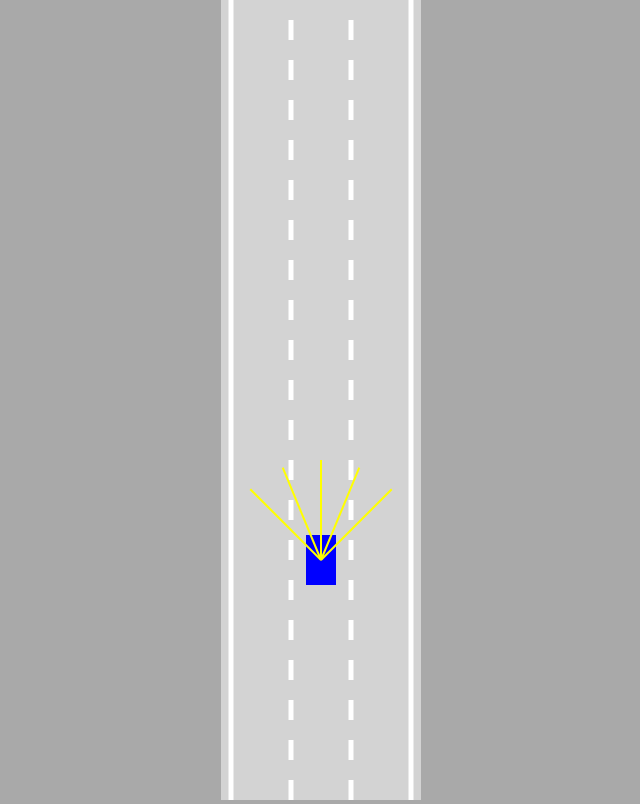
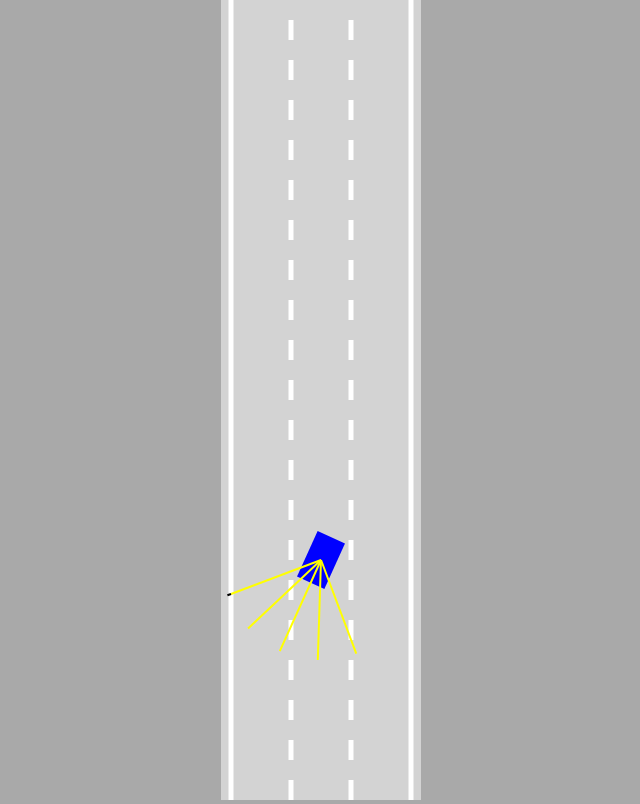
Before and after one commit to upperdim/self-driving-car-simulation, a plain HTML site: page index.html in a window 1280 px wide. Shown: the whole page, without its empty margins (319-959 px from the left). Drawn offline with Linux system fonts and the light colour scheme.

Commit message:
added neural network

```diff
--- a/car.js
+++ b/car.js
@@ -9,14 +9,15 @@ class Car {
         this.maxSpeed = maxSpeed;
         this.accel = 0.2;
         this.friction = 0.05;
-
-        // Coord sys: Unit circle rotated 90 degrees counter-clockwise
-        this.angle = 0;
-
+        this.angle = 0; // // Coord sys: Unit circle rotated 90 degrees counter-clockwise
         this.damaged = false;
+        this.useBrain = controlType == "AI";
 
         if (controlType != "DUMMY") {
             this.sensor = new Sensor(this);
+            // input layer is sensor count, hidden layer of 6 neurons,
+            // output layer of 4 neurons to indicate forward, reverse, left, right
+            this.brain = new NeuralNetwork([this.sensor.rayCount, 6, 4]);
         }
         this.controls = new Controls(controlType);
     }
@@ -29,6 +30,22 @@ class Car {
         }
         if (this.sensor) {
             this.sensor.update(roadBorders, traffic);
+
+            // offsets are how far away the collisions are
+            const offsets = this.sensor.readings.map(
+                // We want high vals for close, low vals for far collisions
+                reading => (reading == null) ? (0) : (1 - reading.offset)
+            );
+
+            const outputs = NeuralNetwork.feedForward(offsets, this.brain);
+            console.log(outputs);
+
+            if (this.useBrain) {
+                this.controls.forward = outputs[0];
+                this.controls.left = outputs[1];
+                this.controls.right = outputs[2];
+                this.controls.reverse = outputs[3];
+            }
         }
     }
 
@@ -132,11 +149,11 @@ class Car {
     }
 
     // Draw to a canvas context
-    draw(ctx, color) {
+    draw(ctx, carColor) {
         if (this.damaged) {
             ctx.fillStyle = "gray";
         } else {
-            ctx.fillStyle = color;
+            ctx.fillStyle = carColor;
         }
 
         ctx.beginPath();
--- a/controls.js
+++ b/controls.js
@@ -36,7 +36,6 @@ class Controls {
                     this.reverse = true;
                     break;
             }
-            console.table(this);
         }
         document.onkeyup = (event) => {
             switch (event.key) {
@@ -53,7 +52,6 @@ class Controls {
                     this.reverse = false;
                     break;
             }
-            console.table(this);
         }
     }
 }
--- a/index.html
+++ b/index.html
@@ -6,6 +6,7 @@
     </head>
     <body>
         <canvas id="myCanvas"></canvas>
+        <script src="network.js"></script>
         <script src="sensors.js"></script>
         <script src="utils.js"></script>
         <script src="road.js"></script>
--- a/main.js
+++ b/main.js
@@ -4,7 +4,7 @@ canvas.width = 200;
 const ctx = canvas.getContext('2d');
 
 const road = new Road(canvas.width / 2, canvas.width * 0.9);
-const car  = new Car(road.getLaneCenter(1), 100, 30, 50, "KEYS", 5);
+const car  = new Car(road.getLaneCenter(1), 100, 30, 50, "AI", 3);
 const traffic = [new Car(road.getLaneCenter(1), -100, 30, 50, "DUMMY", 2)];
 
 animate();
--- /dev/null
+++ b/network.js
@@ -0,0 +1,76 @@
+class NeuralNetwork {
+    // neuronCounts: int array containing number of neurons on each layer
+    constructor(neuronCounts) {
+        this.levels = [];
+
+        for (let i = 0; i < neuronCounts.length - 1; ++i) {
+            this.levels.push(new Level(neuronCounts[i], neuronCounts[i + 1]));
+        }
+    }
+
+    static feedForward(givenInputs, network) {
+        let outputs = Level.feedForward(givenInputs, network.levels[0]); // feedForward for first level
+
+        // remaining levels
+        for (let i = 1; i < network.levels.length; ++i) {
+            outputs = Level.feedForward(outputs, network.levels[i]);
+        }
+
+        return outputs;
+    }
+}
+
+// 2 layers of neurons of the neural network
+class Level {
+    // inputCount:  number of backward layer of neurons in the current level
+    // outputCount: number of forward  layer of neurons in the current level
+    constructor(inputCount, outputCount) {
+        this.inputs  = new Array(inputCount);
+        this.outputs = new Array(outputCount);
+        this.biases  = new Array(outputCount);
+
+        this.weights = [];
+
+        // Each input neuron is connected to all output neurons
+        for (let i = 0; i < inputCount; ++i) {
+            this.weights[i] = new Array(outputCount);
+        }
+
+        Level.#randomize(this);
+    }
+
+    static #randomize(level) {
+        for (let i = 0; i < level.inputs.length; ++i) {
+            for (let j = 0; j < level.outputs.length; ++j) {
+                level.weights[i][j] = Math.random() * 2 - 1; // -1, 0, 1
+            }
+        }
+
+        for (let i = 0; i < level.biases.length; ++i) {
+            level.biases[i] = Math.random() * 2 - 1;
+        }
+    }
+
+    static feedForward(givenInputs, level) {
+        // givenInputs will come from the sensors, assign them to the inputs of the level
+        for (let i = 0; i < level.inputs.length; ++i) {
+            level.inputs[i] = givenInputs[i];
+        }
+
+        for (let i = 0; i < level.outputs.length; ++i) {
+            let sum = 0;
+
+            for (let j = 0; j < level.inputs.length; ++j) {
+                sum += level.inputs[j] * level.weights[j][i];
+            }
+
+            if (sum > level.biases[i]) {
+                level.outputs[i] = 1;
+            } else {
+                level.outputs[i] = 0;
+            }
+        }
+
+        return level.outputs;
+    }
+}
```
